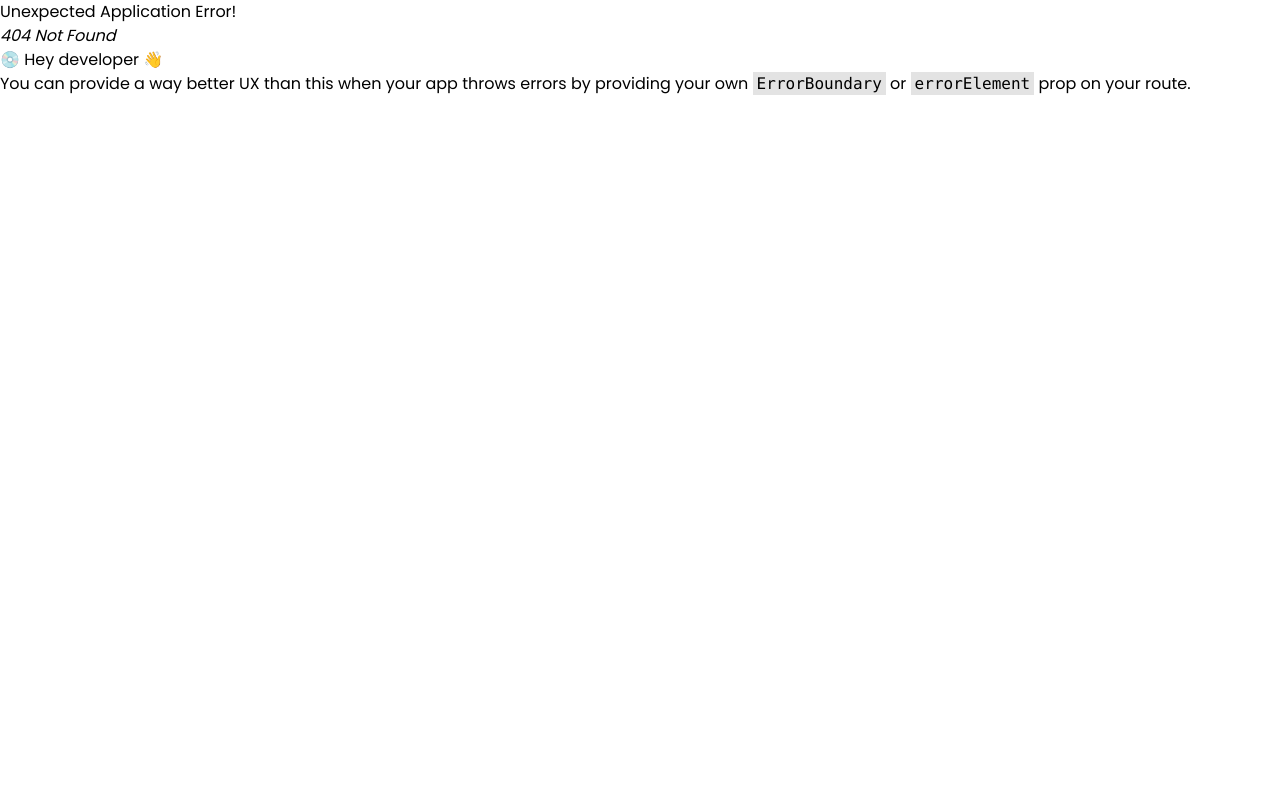
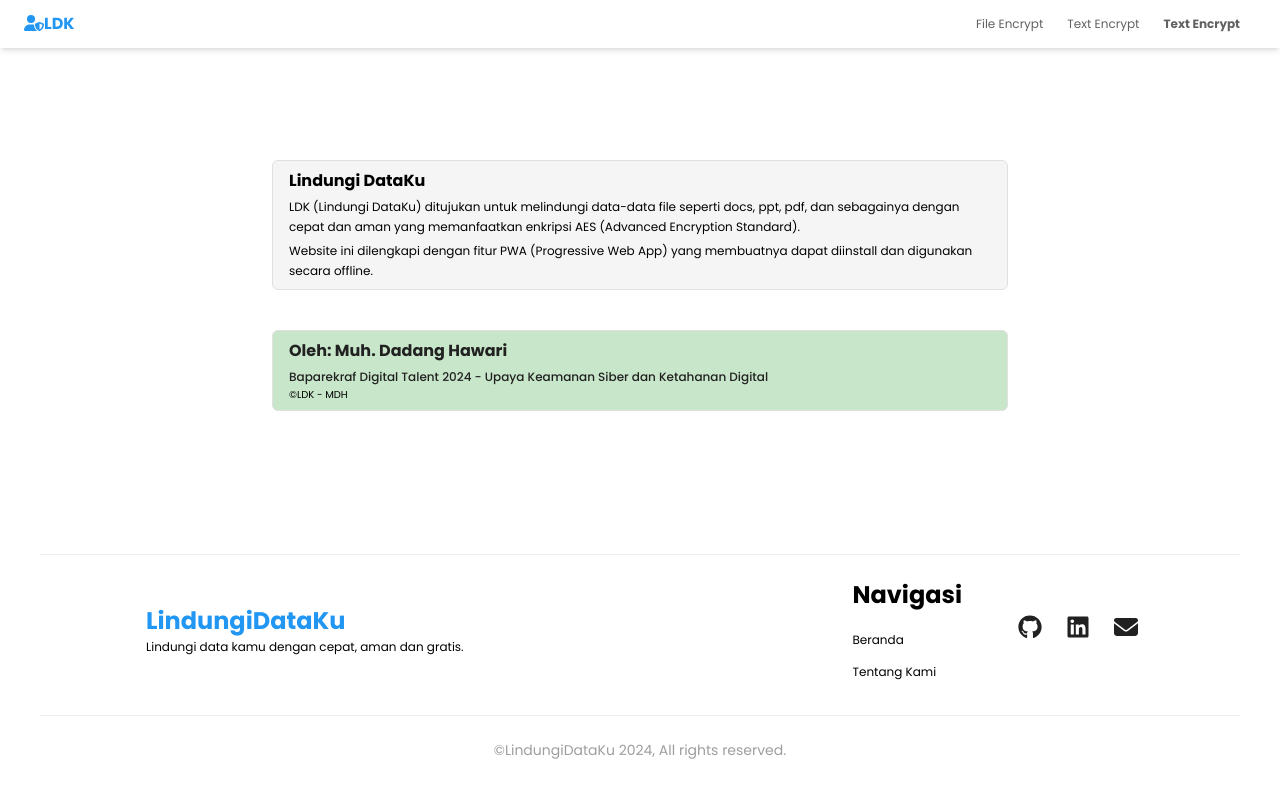
Before and after one commit to dadang-hawari/LindungiDataKu, a React (Vite) app: page /about in a window 1280 px wide. Before the commit this address had no page. Built offline with nearby package versions, Linux system fonts and the light colour scheme.

Commit message:
add page tentang

```diff
--- a/src/Route.jsx
+++ b/src/Route.jsx
@@ -1,6 +1,7 @@
 import React from 'react';
 import { createBrowserRouter, RouterProvider } from 'react-router-dom';
 import Home from './pages/Home';
+import About from './pages/About';
 
 export default function Route() {
   const router = createBrowserRouter([
@@ -8,6 +9,10 @@ export default function Route() {
       path: `/`,
       element: <Home />,
     },
+    {
+      path: `/about`,
+      element: <About />,
+    },
   ]);
   return <RouterProvider router={router} />;
 }
--- a/src/components/common/Navbar.jsx
+++ b/src/components/common/Navbar.jsx
@@ -49,6 +49,14 @@ export default function DefaultNav() {
           Text Encrypt
         </Link>
       </li>
+      <li>
+        <Link
+          className={`${path === '/about' && ' font-bold'} text-gray-700`}
+          to="/about"
+        >
+          Text Encrypt
+        </Link>
+      </li>
     </ul>
   );
 
--- a/src/components/decrypt/FileDecrypt.jsx
+++ b/src/components/decrypt/FileDecrypt.jsx
@@ -14,7 +14,7 @@ function FileDecrypt() {
     if (selectedFile != decryptedFile) setDecryptedFile(null);
     setFile(selectedFile);
 
-    if (selectedFile && selectedFile.size > 20 * 1024 * 1024) {
+    if (selectedFile && selectedFile.size > 30 * 1024 * 1024) {
       return toast('File terlalu besar, ukuran maksimal adalah 30Mb.', {
         className: 'toast-error',
         toastId: 'toastError',
--- a/src/components/encrypt/FileEncrypt.jsx
+++ b/src/components/encrypt/FileEncrypt.jsx
@@ -109,7 +109,7 @@ function FileEncrypt() {
         </div>
         <div className="w-full max-w-[360px]">
           <label className="relative text-sm">
-            Berikan Secret Key (Optional)
+            Berikan Secret Key (Opsional)
             <QuestionMarkEnc />
           </label>
           <input
--- /dev/null
+++ b/src/pages/About.jsx
@@ -0,0 +1,43 @@
+import Footer from '../components/common/Footer';
+import DefaultNav from '../components/common/Navbar';
+import React from 'react';
+
+export default function About() {
+  return (
+    <div className="flex flex-col h-screen justify-between ">
+      <DefaultNav />
+
+      <div>
+        <section className="mt-20  max-w-3xl px-4 mx-auto">
+          <div className="w-full border border-gray-300 bg-gray-100 px-4 rounded-md py-2">
+            <h2 className="font-bold ">Lindungi DataKu</h2>
+            <p className="text-xs leading-5 mt-1">
+              LDK (Lindungi DataKu) ditujukan untuk melindungi data-data file
+              seperti docs, ppt, pdf, dan sebagainya dengan cepat dan aman yang
+              memanfaatkan enkripsi AES (Advanced Encryption Standard).
+            </p>
+            <p className="text-xs leading-5 mt-1">
+              Website ini dilengkapi dengan fitur PWA (Progressive Web App) yang
+              membuatnya dapat diinstall dan digunakan secara offline.
+            </p>
+          </div>
+        </section>
+        <section className="mt-10  max-w-3xl px-4 mx-auto">
+          <div className="w-full border border-gray-300 bg-green-100 px-4 rounded-md py-2">
+            <h2 className="text-gray-900 font-bold ">
+              Oleh: Muh. Dadang Hawari
+            </h2>
+            <p className="text-gray-900 font-medium text-xs  leading-5 mt-1 ">
+              {' '}
+              Baparekraf Digital Talent 2024 - Upaya Keamanan Siber dan
+              Ketahanan Digital
+            </p>
+            <p className="text-[10px]">©LDK - MDH</p>
+          </div>
+        </section>
+      </div>
+
+      <Footer />
+    </div>
+  );
+}
```
